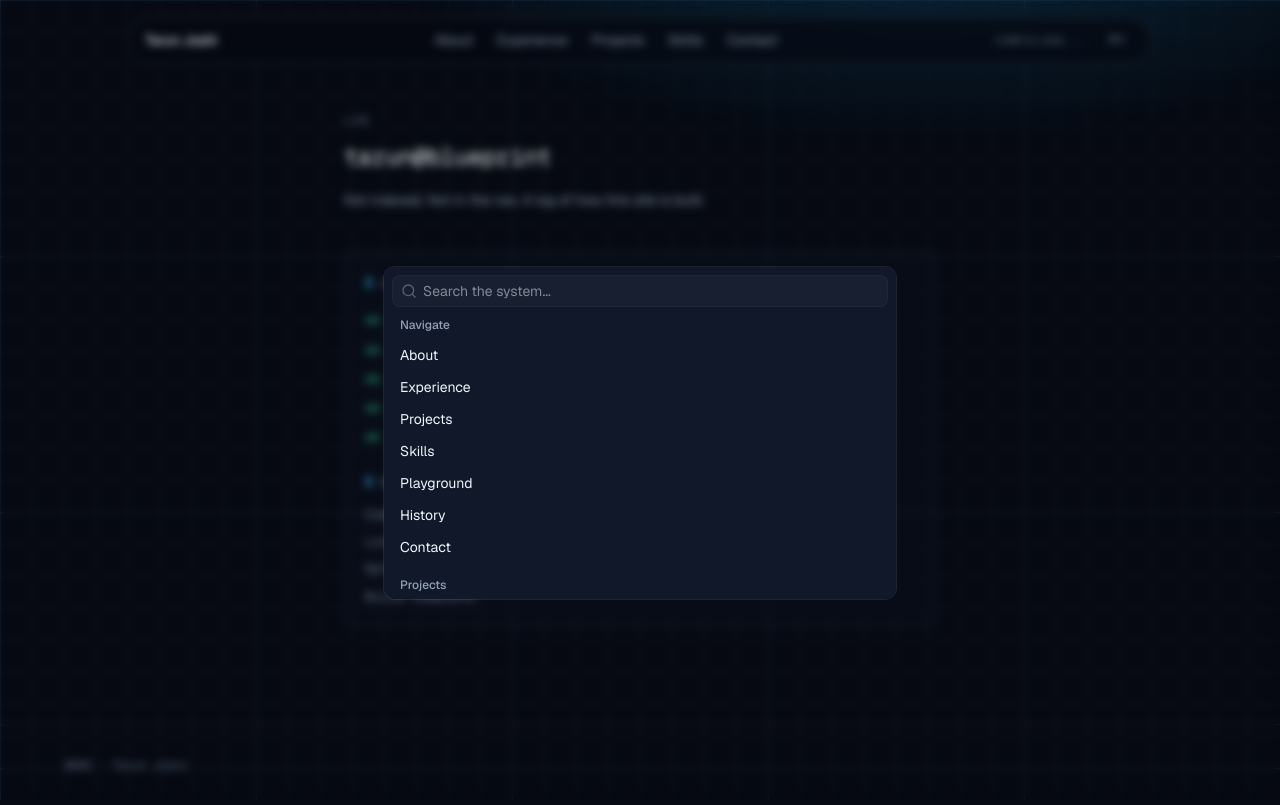
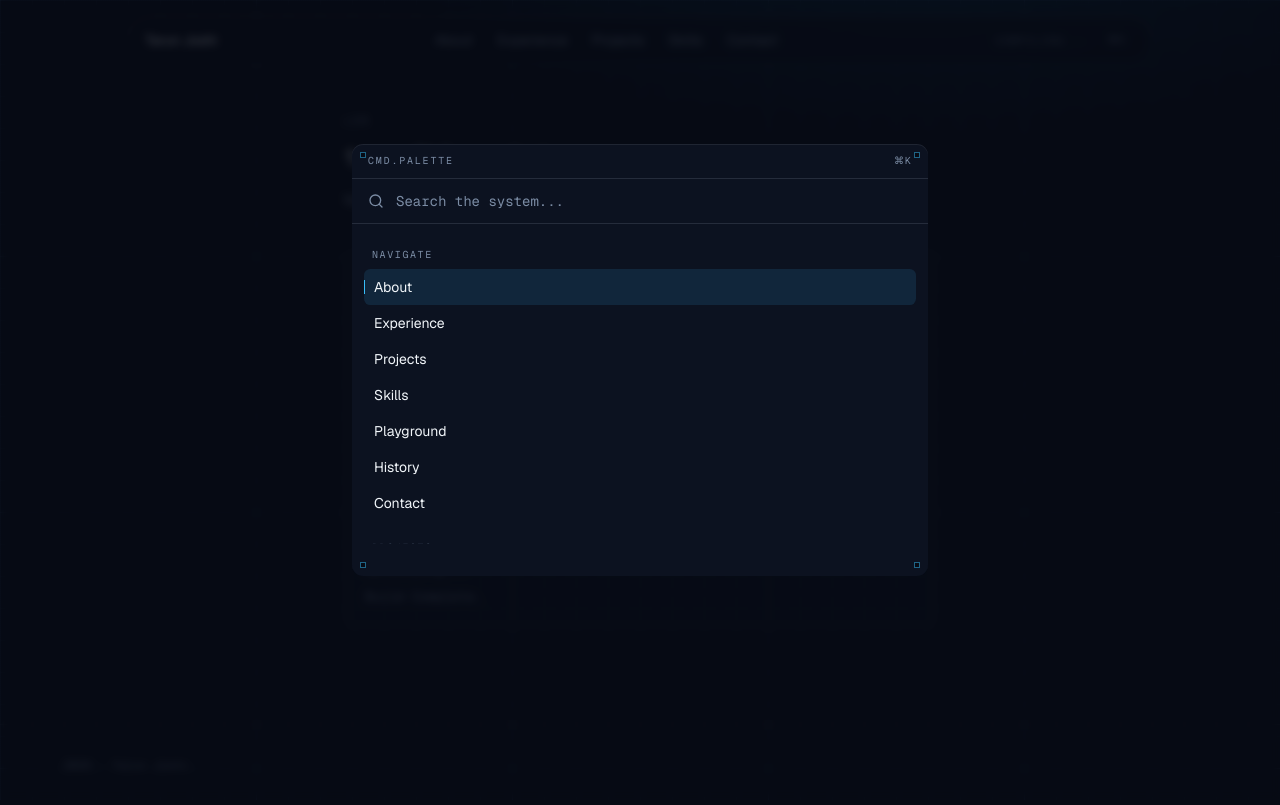
Before and after one commit to MrHacker26/blueprint-portfolio, a Next.js app: page /lab in a window 1280 px wide. Both pictures are taken after a click on the button "⌘K". Built offline with nearby package versions, Linux system fonts and the light colour scheme.

Commit message:
feat: restyle the command palette to match the blueprint chrome

```diff
--- a/src/components/layout/command-palette.tsx
+++ b/src/components/layout/command-palette.tsx
@@ -33,8 +33,36 @@ export function CommandPalette({
       onOpenChange={onOpenChange}
       title={site.a11y.commandPalette}
       description={site.command.placeholder}
-      className="border-line bg-bg-elevated sm:max-w-lg"
+      overlayClassName="bg-bg/80 backdrop-blur-md"
+      className="border-line bg-bg-elevated top-[18%] overflow-hidden rounded-lg p-0 shadow-[inset_0_1px_0_rgba(255,255,255,0.08)] ring-0 sm:max-w-xl"
     >
+      <div className="relative">
+        <span
+          aria-hidden="true"
+          className="border-signal/50 bg-bg absolute top-2 left-2 z-10 size-1.5 border"
+        />
+        <span
+          aria-hidden="true"
+          className="border-signal/50 bg-bg absolute top-2 right-2 z-10 size-1.5 border"
+        />
+        <span
+          aria-hidden="true"
+          className="border-signal/50 bg-bg absolute bottom-2 left-2 z-10 size-1.5 border"
+        />
+        <span
+          aria-hidden="true"
+          className="border-signal/50 bg-bg absolute right-2 bottom-2 z-10 size-1.5 border"
+        />
+
+        <div className="border-line flex items-center justify-between border-b px-4 py-2.5">
+          <p className="font-mono text-[10px] tracking-[0.18em] text-text-faint uppercase">
+            {site.command.kicker}
+          </p>
+          <kbd className="font-mono text-[10px] tracking-widest text-text-faint">
+            {site.command.hotkey}
+          </kbd>
+        </div>
+
         <Command>
           <CommandInput placeholder={site.command.placeholder} />
           <CommandList>
@@ -62,9 +90,7 @@ export function CommandPalette({
                     >
                       <span className="truncate">{item.label}</span>
                       {item.hint ? (
-                      <CommandShortcut className="max-w-[12rem] truncate font-mono text-[10px] tracking-normal normal-case">
-                        {item.hint}
-                      </CommandShortcut>
+                        <CommandShortcut>{item.hint}</CommandShortcut>
                       ) : null}
                     </CommandItem>
                   ))}
@@ -73,6 +99,13 @@ export function CommandPalette({
             })}
           </CommandList>
         </Command>
+
+        <div className="border-line flex items-center justify-end gap-3 border-t px-4 py-2">
+          <p className="font-mono text-[10px] tracking-widest text-text-faint">
+            <kbd>{site.command.footerEsc}</kbd>
+          </p>
+        </div>
+      </div>
     </CommandDialog>
   );
 }
--- a/src/components/ui/command.tsx
+++ b/src/components/ui/command.tsx
@@ -1,7 +1,7 @@
 "use client";
 
 import { Command as CommandPrimitive } from "cmdk";
-import { CheckIcon, SearchIcon } from "lucide-react";
+import { SearchIcon } from "lucide-react";
 import type * as React from "react";
 import {
   Dialog,
@@ -10,7 +10,6 @@ import {
   DialogHeader,
   DialogTitle,
 } from "@/components/ui/dialog";
-import { InputGroup, InputGroupAddon } from "@/components/ui/input-group";
 import { cn } from "@/lib/cn";
 
 function Command({
@@ -21,7 +20,7 @@ function Command({
     <CommandPrimitive
       data-slot="command"
       className={cn(
-        "flex size-full flex-col overflow-hidden rounded-xl! bg-popover p-1 text-popover-foreground",
+        "flex size-full flex-col overflow-hidden bg-transparent p-0 text-foreground",
         className,
       )}
       {...props}
@@ -34,12 +33,14 @@ function CommandDialog({
   description = "Search for a command to run...",
   children,
   className,
+  overlayClassName,
   showCloseButton = false,
   ...props
 }: React.ComponentProps<typeof Dialog> & {
   title?: string;
   description?: string;
   className?: string;
+  overlayClassName?: string;
   showCloseButton?: boolean;
 }) {
   return (
@@ -53,6 +54,7 @@ function CommandDialog({
           "top-1/3 translate-y-0 overflow-hidden rounded-xl! p-0",
           className,
         )}
+        overlayClassName={overlayClassName}
         showCloseButton={showCloseButton}
       >
         {children}
@@ -66,20 +68,19 @@ function CommandInput({
   ...props
 }: React.ComponentProps<typeof CommandPrimitive.Input>) {
   return (
-    <div data-slot="command-input-wrapper" className="p-1 pb-0">
-      <InputGroup className="h-8! rounded-lg! border-input/30 bg-input/30 shadow-none! *:data-[slot=input-group-addon]:pl-2!">
+    <div
+      data-slot="command-input-wrapper"
+      className="border-line flex items-center gap-3 border-b px-4 py-3"
+    >
+      <SearchIcon className="size-4 shrink-0 text-text-faint" />
       <CommandPrimitive.Input
         data-slot="command-input"
         className={cn(
-            "w-full text-sm outline-hidden disabled:cursor-not-allowed disabled:opacity-50",
+          "placeholder:text-text-faint w-full bg-transparent font-mono text-sm text-foreground outline-hidden disabled:cursor-not-allowed disabled:opacity-50",
           className,
         )}
         {...props}
       />
-        <InputGroupAddon>
-          <SearchIcon className="size-4 shrink-0 opacity-50" />
-        </InputGroupAddon>
-      </InputGroup>
     </div>
   );
 }
@@ -92,7 +93,7 @@ function CommandList({
     <CommandPrimitive.List
       data-slot="command-list"
       className={cn(
-        "no-scrollbar max-h-72 scroll-py-1 overflow-x-hidden overflow-y-auto outline-none",
+        "no-scrollbar max-h-80 scroll-py-2 overflow-x-hidden overflow-y-auto px-2 py-2 outline-none",
         className,
       )}
       {...props}
@@ -107,7 +108,10 @@ function CommandEmpty({
   return (
     <CommandPrimitive.Empty
       data-slot="command-empty"
-      className={cn("py-6 text-center text-sm", className)}
+      className={cn(
+        "py-8 text-center font-mono text-[12px] tracking-wide text-text-faint",
+        className,
+      )}
       {...props}
     />
   );
@@ -121,7 +125,7 @@ function CommandGroup({
     <CommandPrimitive.Group
       data-slot="command-group"
       className={cn(
-        "overflow-hidden p-1 text-foreground **:[[cmdk-group-heading]]:px-2 **:[[cmdk-group-heading]]:py-1.5 **:[[cmdk-group-heading]]:text-xs **:[[cmdk-group-heading]]:font-medium **:[[cmdk-group-heading]]:text-muted-foreground",
+        "overflow-hidden p-1 text-foreground **:[[cmdk-group-heading]]:px-2 **:[[cmdk-group-heading]]:pt-3 **:[[cmdk-group-heading]]:pb-1.5 **:[[cmdk-group-heading]]:font-mono **:[[cmdk-group-heading]]:text-[10px] **:[[cmdk-group-heading]]:font-normal **:[[cmdk-group-heading]]:tracking-[0.16em] **:[[cmdk-group-heading]]:text-text-faint **:[[cmdk-group-heading]]:uppercase",
         className,
       )}
       {...props}
@@ -151,13 +155,12 @@ function CommandItem({
     <CommandPrimitive.Item
       data-slot="command-item"
       className={cn(
-        "group/command-item relative flex cursor-default items-center gap-2 rounded-sm px-2 py-1.5 text-sm outline-hidden select-none in-data-[slot=dialog-content]:rounded-lg! data-[disabled=true]:pointer-events-none data-[disabled=true]:opacity-50 data-selected:bg-muted data-selected:text-foreground [&_svg]:pointer-events-none [&_svg]:shrink-0 [&_svg:not([class*='size-'])]:size-4 data-selected:*:[svg]:text-foreground",
+        "group/command-item relative flex cursor-default items-center gap-3 rounded-md px-2.5 py-2 text-sm outline-hidden select-none data-[disabled=true]:pointer-events-none data-[disabled=true]:opacity-50 data-selected:bg-signal-dim data-selected:text-foreground before:bg-signal before:absolute before:top-1/2 before:left-0 before:h-3.5 before:w-px before:-translate-y-1/2 before:opacity-0 data-selected:before:opacity-100",
         className,
       )}
       {...props}
     >
       {children}
-      <CheckIcon className="ml-auto opacity-0 group-has-data-[slot=command-shortcut]/command-item:hidden group-data-[checked=true]/command-item:opacity-100" />
     </CommandPrimitive.Item>
   );
 }
@@ -170,7 +173,7 @@ function CommandShortcut({
     <span
       data-slot="command-shortcut"
       className={cn(
-        "ml-auto text-xs tracking-widest text-muted-foreground group-data-selected/command-item:text-foreground",
+        "ml-auto max-w-[14rem] truncate font-mono text-[10px] tracking-normal text-text-faint group-data-selected/command-item:text-text-muted",
         className,
       )}
       {...props}
--- a/src/components/ui/dialog.tsx
+++ b/src/components/ui/dialog.tsx
@@ -50,13 +50,15 @@ function DialogContent({
   className,
   children,
   showCloseButton = true,
+  overlayClassName,
   ...props
 }: React.ComponentProps<typeof DialogPrimitive.Content> & {
   showCloseButton?: boolean;
+  overlayClassName?: string;
 }) {
   return (
     <DialogPortal>
-      <DialogOverlay />
+      <DialogOverlay className={overlayClassName} />
       <DialogPrimitive.Content
         data-slot="dialog-content"
         className={cn(
--- a/src/lib/site.ts
+++ b/src/lib/site.ts
@@ -113,6 +113,8 @@ export const site = {
     placeholder: "Search the system...",
     empty: "No match.",
     hotkey: "⌘K",
+    kicker: "cmd.palette",
+    footerEsc: "esc",
     groups: {
       navigate: "Navigate",
       projects: "Projects",
```
Lines whose indentation alone changed are shown as unchanged.
